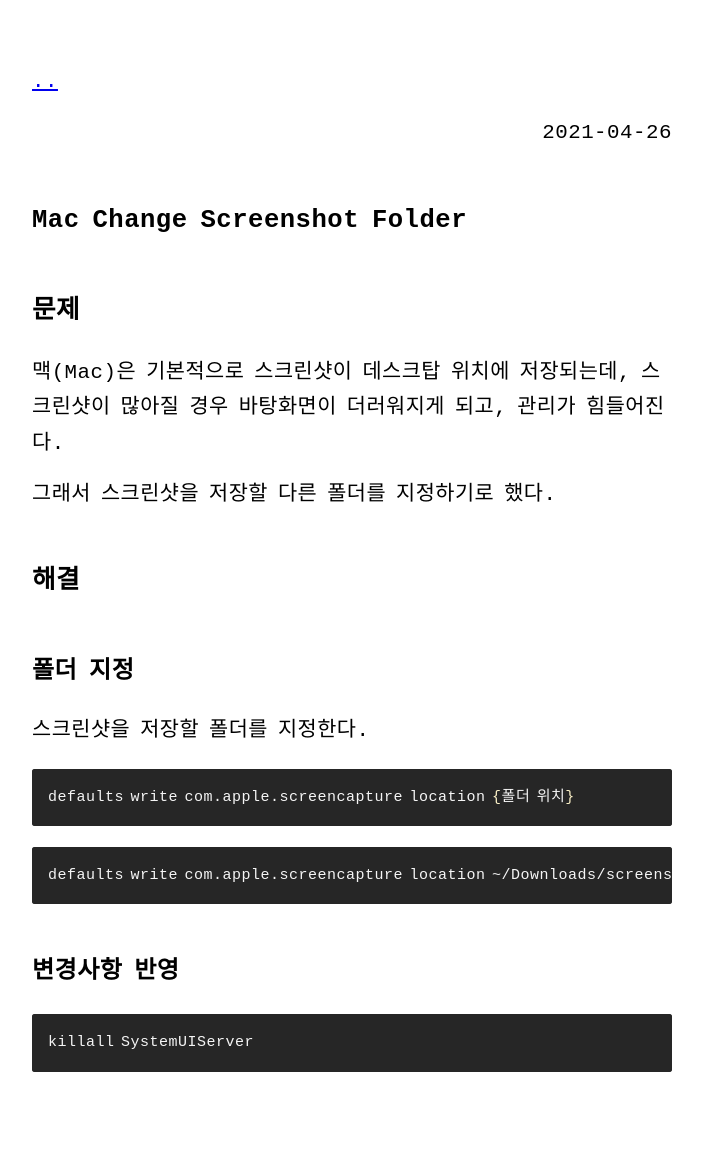
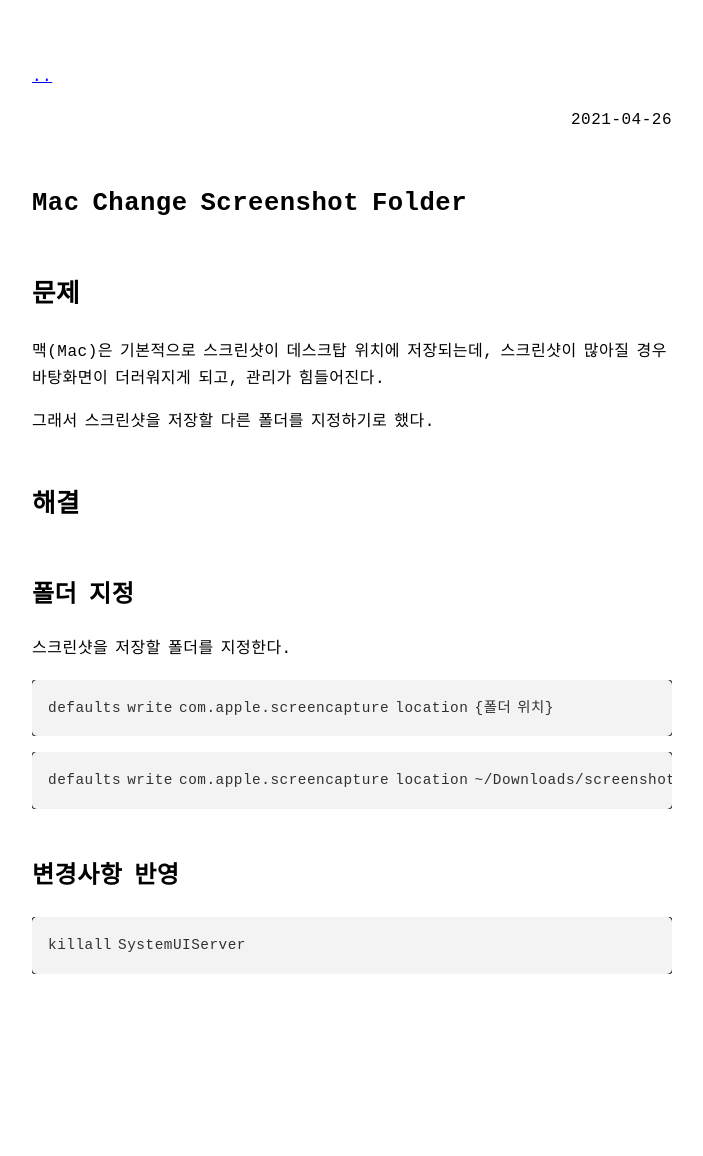
Before and after one commit to bobbohee/no-access-please, a Jekyll site: the page built from _posts/2021-04-26-mac-change-screenshot-folder.md, in a window 1280 px wide. Shown: the whole page, without its empty margins (288-991 px from the left). Built offline with Jekyll 4.4.1, drawn with Linux system fonts in a browser that asks for light colours; after the commit the page ends 1054 px from its top, so only the background shows below that.

Commit message:
[EDIT] 전체 폰트 사이즈 및 code 배경 색상 변경

```diff
--- a/_sass/no-style-please.scss
+++ b/_sass/no-style-please.scss
@@ -26,9 +26,10 @@ html { height: 100%; }
 body {
   color: black;
   font-family: monospace;
-  font-size: 1.3rem;
+  font-size: 1.0rem;
   line-height: 1.7;
   margin: 0;
+  min-width: 320px;
   min-height: 100%;
   letter-spacing: 0.5px;
   word-spacing: -3px;
@@ -85,9 +86,9 @@ table, th, td {
 }
 
 code {
-  color: #f5f5f5;
-  background-color: #262626;
-  font-size: 15px;
+  color: #313131;
+  font-size: 0.9rem;
+  background-color: #f3f3f3;
 
   &.highlighter-rouge {
     padding: 0.2em 0.4em;
@@ -108,9 +109,13 @@ div.highlighter-rouge code {
 }
 
 blockquote {
+  color: #313131;
+  font-size: 0.9rem;
   font-style: italic;
-  border: thin solid black;
   padding: 1rem;
+  margin: 1.2rem 0;
+  background-color: #f3f3f3;
+  border-radius: 5px;
 
   p {
     margin: 0;
@@ -122,3 +127,9 @@ img {
   display: block;
   margin: 0 auto;
 }
+
+figcaption {
+  color: #90949a;
+  text-align: center;
+  margin: 0.6rem 0 1rem;
+}
--- a/assets/css/syntax.css
+++ b/assets/css/syntax.css
@@ -2,7 +2,7 @@
 .highlight table td { padding: 5px; }
 .highlight table pre { margin: 0; }
 .highlight, .highlight .w {
-  color: #fbf1c7;
+  color: inherit;
   background-color: #282828;
 }
 .highlight .err {
@@ -21,10 +21,10 @@
   color: #fb4934;
 }
 .highlight .o, .highlight .ow {
-  color: #fbf1c7;
+  color: inherit;
 }
 .highlight .p, .highlight .pi {
-  color: #fbf1c7;
+  color: inherit;
 }
 .highlight .gi {
   color: #b8bb26;
```
